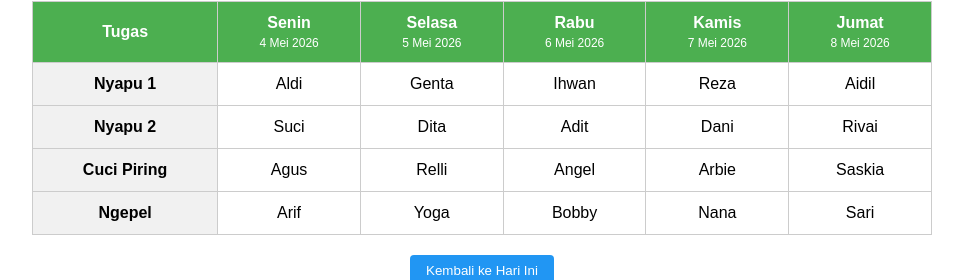
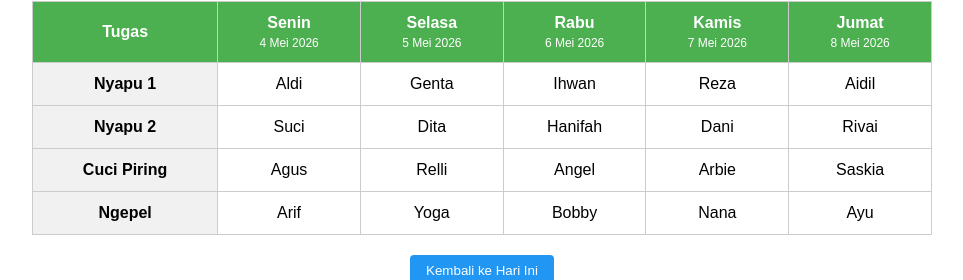
Before and after one commit to dn-p/piket-r7, a React (Create React App) app: page / in a window 1280 px wide. Shown: the part 200-480 px from the top of the page, without its empty margins (158-1121 px from the left). Built offline with nearby package versions, Linux system fonts and the light colour scheme.

Commit message:
ganti nama adit dengan nama Hanifah

```diff
--- a/src/App.js
+++ b/src/App.js
@@ -22,9 +22,9 @@ const HOLIDAYS = [
 const PEOPLE_BY_DAY = [
   ['Aldi', 'Suci', 'Agus', 'Arif'],       // 0: Senin
   ['Genta', 'Dita', 'Relli', 'Yoga'],     // 1: Selasa
-  ['Ihwan', 'Adit', 'Angel', 'Bobby'],    // 2: Rabu
+  ['Ihwan', 'Hanifah', 'Angel', 'Bobby'],    // 2: Rabu
   ['Reza', 'Dani', 'Arbie', 'Nana'],      // 3: Kamis
-  ['Aidil', 'Rivai', 'Saskia', 'Sari']    // 4: Jumat
+  ['Aidil', 'Rivai', 'Saskia', 'Ayu']    // 4: Jumat
 ];
 
 const getMondayOf = (date) => {
@@ -39,6 +39,10 @@ function App() {
 
   const diffInMs = baseDate.getTime() - START_DATE.getTime();
   const absoluteWeekOffset = Math.floor(diffInMs / (1000 * 60 * 60 * 24 * 7));
+  // Menghitung jarak minggu yang sedang tampil di layar dengan kalender hari ini
+  const todayMonday = getMondayOf(new Date());
+  const diffFromTodayMs = baseDate.getTime() - todayMonday.getTime();
+  const relativeWeekOffset = Math.round(diffFromTodayMs / (1000 * 60 * 60 * 24 * 7));
 
   const formatDateToYYYYMMDD = (date) => {
     const year = date.getFullYear();
```
